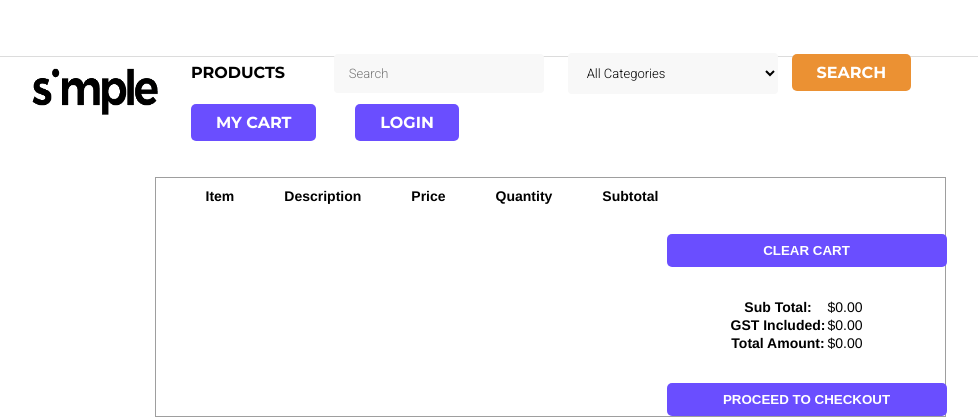
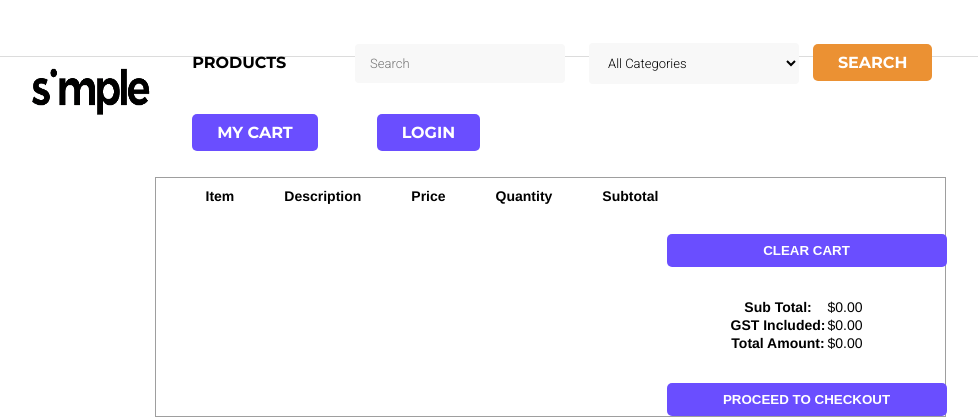
Before and after one commit to eust0015/COMP2772, a PHP site: page /cart.php in a window 1280 px wide. Shown: the top 420 px of the page, without its empty margins (90-1068 px from the left). Run offline with PHP 8.4, Linux system fonts and the light colour scheme; data that the repository does not hold is empty.

Commit message:
Update style.css

```diff
--- a/styles/style.css
+++ b/styles/style.css
@@ -10,12 +10,11 @@ margin-bottom: 10px;
 margin-left: 50px;
 color: black;
 }
-/* li{
+li{
 list-style-type: none;
-float: left;
 padding-bottom: 10px;
 margin: 10px;
-} */
+}
 a{
 margin-right: 15px;
 color: black;
```
